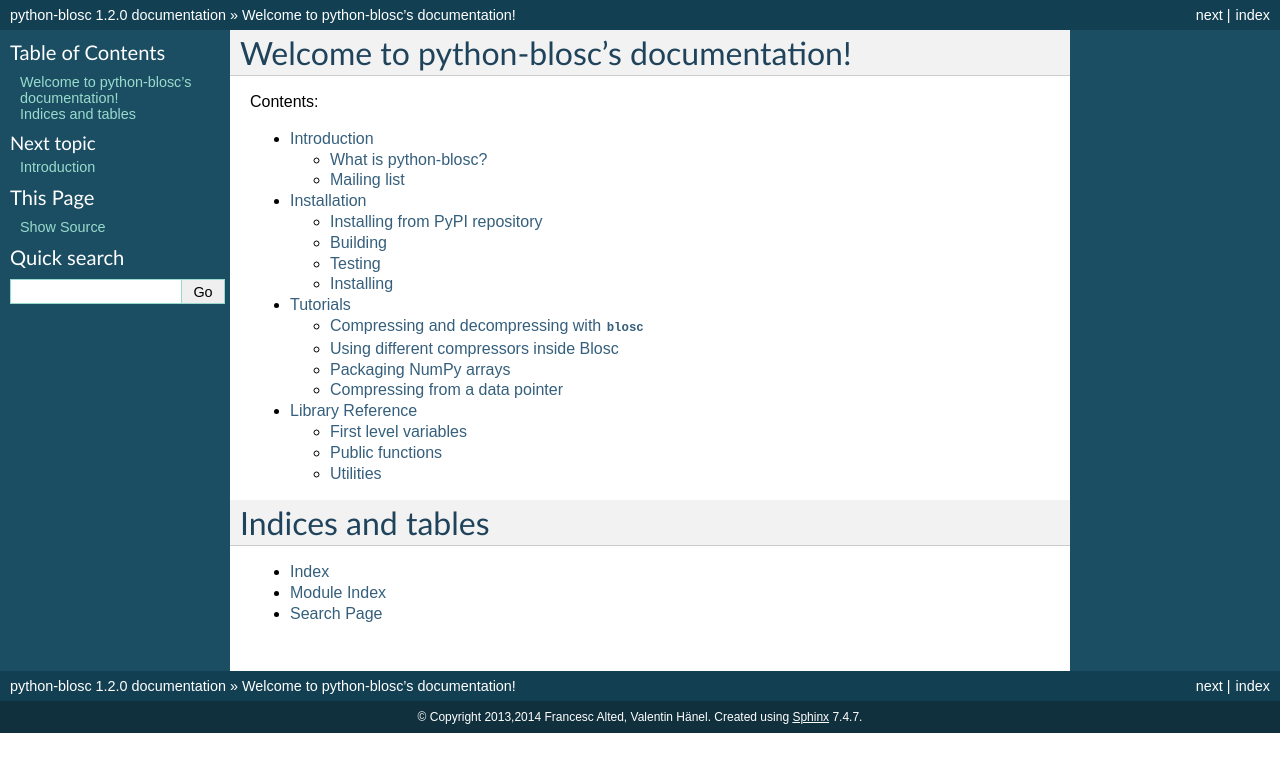
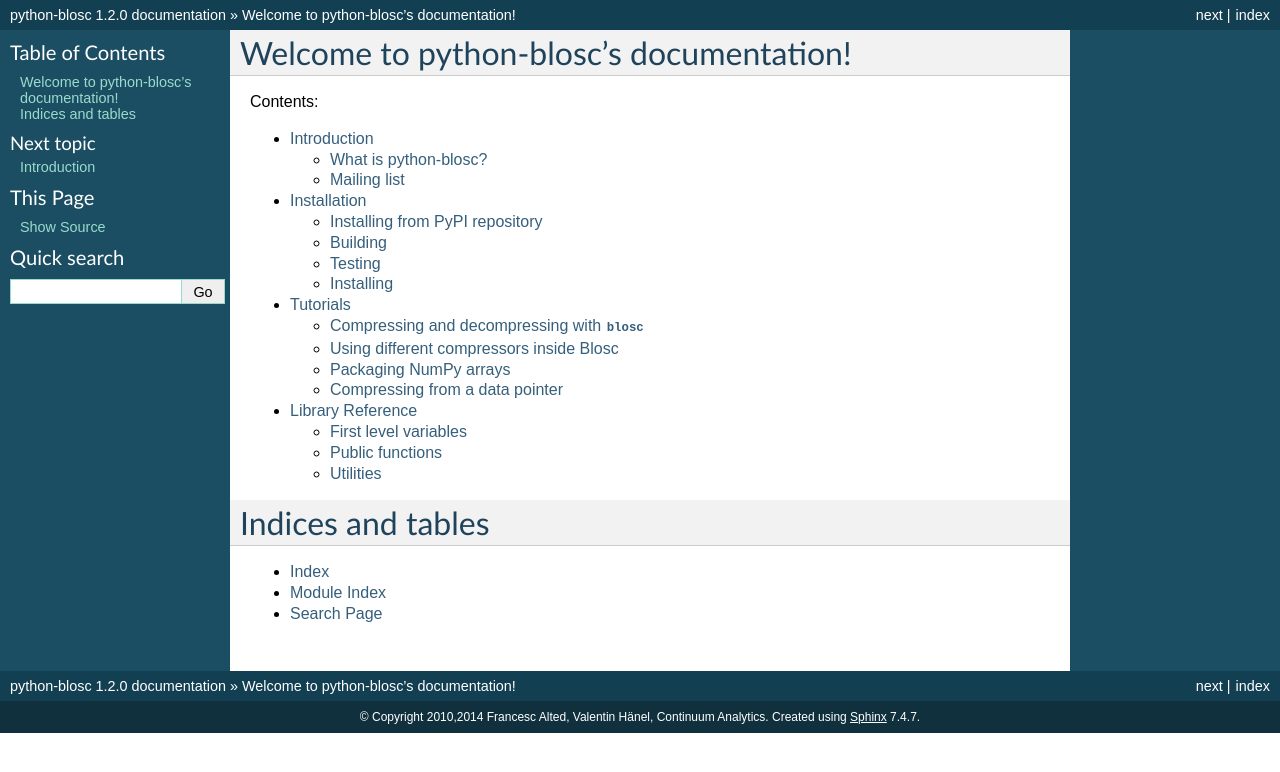
Before and after one commit to Blosc/python-blosc, a Sphinx documentation site: the page built from doc/index.rst, in a window 1280 px wide. Shown: the top 772 px of the page. Built offline with Sphinx 7.4.7, drawn with Linux system fonts in a browser that asks for light colours.

Commit message:
Added Valentin to the copyright notice, as he contributed large parts of python-blosc

```diff
--- a/doc/conf.py
+++ b/doc/conf.py
@@ -44,7 +44,7 @@ master_doc = 'index'
 
 # General information about the project.
 project = u'python-blosc'
-copyright = u'2013,2014 Francesc Alted, Valentin Hänel'
+copyright = u'2010,2014 Francesc Alted, Valentin Hänel, Continuum Analytics'
 
 # The version info for the project you're documenting, acts as replacement for
 # |version| and |release|, also used in various other places throughout the
```
Also changed, not shown: 1 other file.
